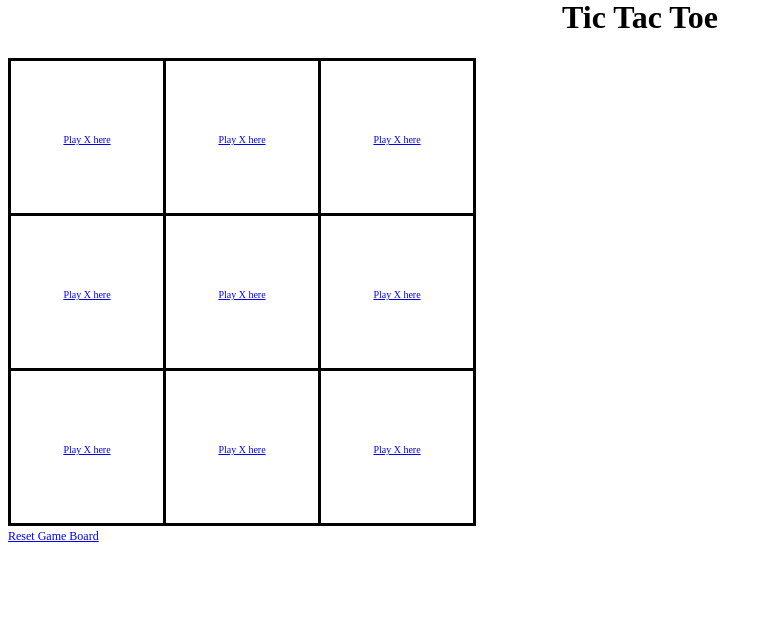
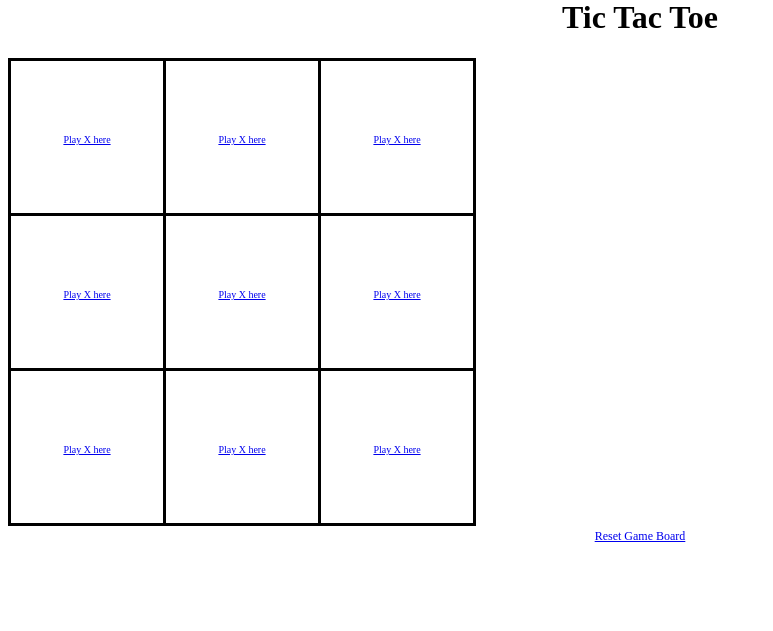
Before and after one commit to yuhsienchiang/tictactoe, a Flask app: page / in a window 1280 px wide. Shown: the part 22-653 px from the top of the page, without its empty margins (0-773 px from the left). Run offline with Flask 2, Linux system fonts and the light colour scheme.

Commit message:
modified:   static/css/style.css

```diff
--- a/static/css/style.css
+++ b/static/css/style.css
@@ -1,5 +1,4 @@
-
-h1 {
+body {
   text-align: center;
 }
 
```
